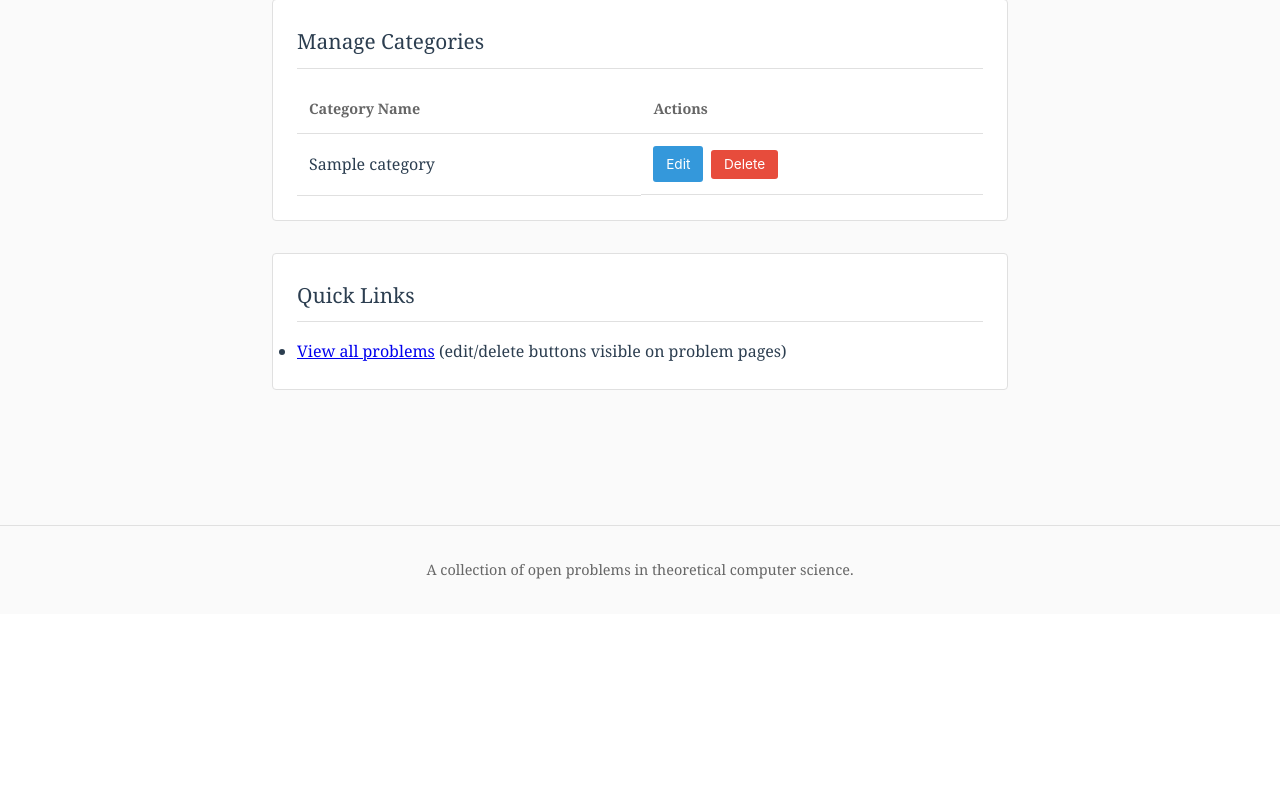
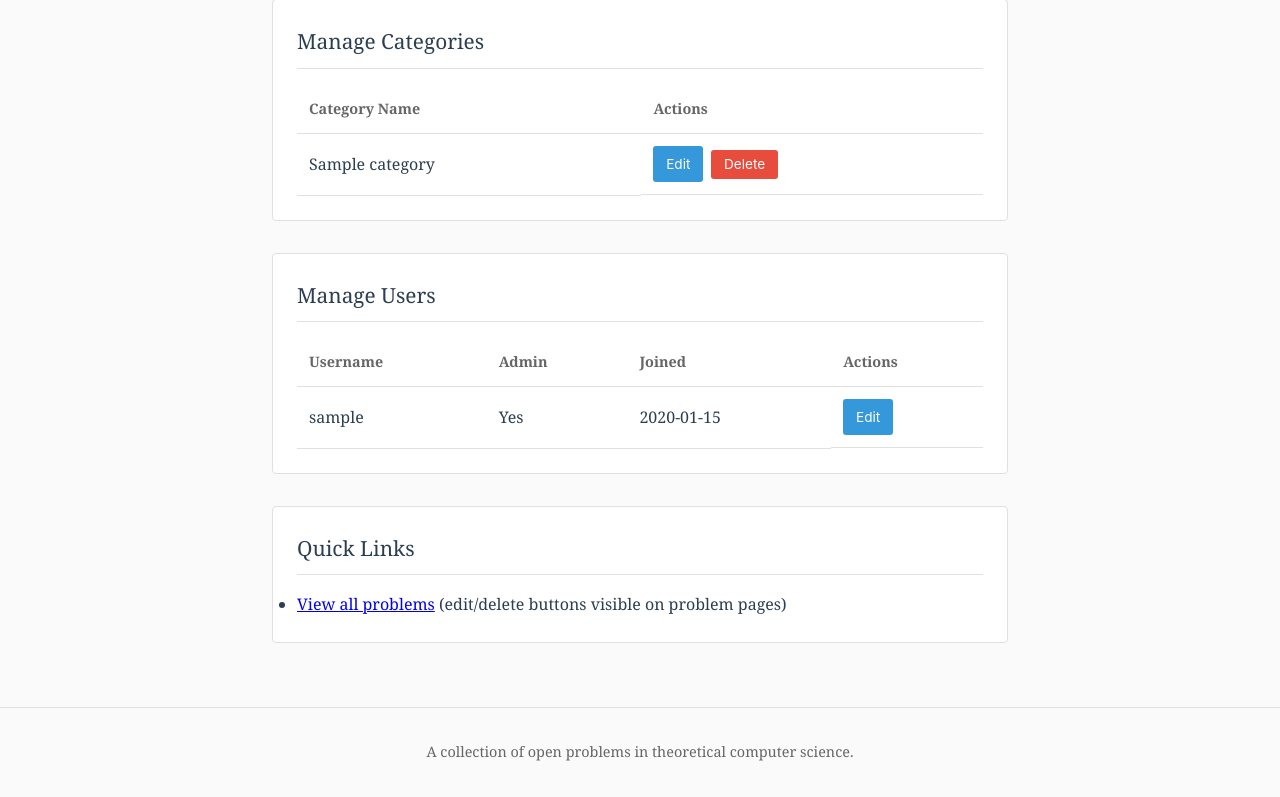
Before and after one commit to marwahaha/tcsopenproblems, a Flask app: page /admin in a window 1280 px wide. Shown: the part 186-983 px from the top of the page. Before the commit the page ends 765 px from the top, so only its background shows below. Run offline with Flask 3, Linux system fonts and the light colour scheme; the visitor is signed in with stand-in values (Sample User, id 1); tables that the repository leaves empty hold one stand-in row (values such as "Sample post").

Commit message:
Add README and user management features
- Add README with installation and running instructions
- Add user approval system (new users require admin approval)
- Add admin user management (list users, edit username/password)
- Add pending approvals section to admin dashboard

Co-Authored-By: Claude Opus 4.5 <noreply@anthropic.com>

```diff
--- a/app.py
+++ b/app.py
@@ -47,6 +47,7 @@ def init_db():
             username TEXT UNIQUE NOT NULL,
             password_hash TEXT NOT NULL,
             is_admin INTEGER DEFAULT 0,
+            is_approved INTEGER DEFAULT 0,
             created_at TIMESTAMP DEFAULT CURRENT_TIMESTAMP
         );
 
@@ -107,6 +108,16 @@ def init_db():
     # Add is_admin column if it doesn't exist (for existing databases)
     try:
         conn.execute('ALTER TABLE users ADD COLUMN is_admin INTEGER DEFAULT 0')
+        conn.commit()
+    except sqlite3.OperationalError:
+        pass  # Column already exists
+
+    # Add is_approved column if it doesn't exist (for existing databases)
+    try:
+        conn.execute('ALTER TABLE users ADD COLUMN is_approved INTEGER DEFAULT 0')
+        conn.commit()
+        # Auto-approve existing users
+        conn.execute('UPDATE users SET is_approved = 1 WHERE is_approved = 0')
         conn.commit()
     except sqlite3.OperationalError:
         pass  # Column already exists
@@ -187,7 +198,8 @@ def inject_user():
     user = get_current_user()
     return {
         'current_user': user,
-        'is_admin': user['is_admin'] if user else False
+        'is_admin': user['is_admin'] if user else False,
+        'is_approved': user['is_approved'] if user else False
     }
 
 def login_required(f):
@@ -196,6 +208,19 @@ def login_required(f):
         if 'user_id' not in session:
             flash('Please log in to continue')
             return redirect(url_for('login'))
+        return f(*args, **kwargs)
+    return decorated
+
+def approved_required(f):
+    @wraps(f)
+    def decorated(*args, **kwargs):
+        if 'user_id' not in session:
+            flash('Please log in to continue')
+            return redirect(url_for('login'))
+        user = get_current_user()
+        if not user or not user['is_approved']:
+            flash('Your account is pending approval')
+            return redirect(url_for('index'))
         return f(*args, **kwargs)
     return decorated
 
@@ -240,7 +265,7 @@ def register():
         )
         conn.commit()
         conn.close()
-        flash('Account created! Please log in.')
+        flash('Account created! Please wait for admin approval before logging in.')
         return redirect(url_for('login'))
 
     return render_template('register.html')
@@ -397,7 +422,7 @@ def problem(id):
                          avg_ratings=avg_ratings, user_rating=user_rating)
 
 @app.route('/problem/<int:id>/vote', methods=['POST'])
-@login_required
+@approved_required
 def vote(id):
     conn = get_db()
     user_id = session['user_id']
@@ -414,7 +439,7 @@ def vote(id):
     return redirect(request.referrer or url_for('problem', id=id))
 
 @app.route('/problem/<int:id>/rate', methods=['POST'])
-@login_required
+@approved_required
 def rate(id):
     conn = get_db()
     user_id = session['user_id']
@@ -441,7 +466,7 @@ def rate(id):
     return redirect(url_for('problem', id=id))
 
 @app.route('/submit', methods=['GET', 'POST'])
-@login_required
+@approved_required
 def submit():
     if request.method == 'POST':
         title = request.form['title'].strip()
@@ -467,7 +492,7 @@ def submit():
     return render_template('submit.html')
 
 @app.route('/problem/<int:id>/edit', methods=['GET', 'POST'])
-@login_required
+@approved_required
 def edit_problem(id):
     conn = get_db()
     problem = conn.execute('SELECT * FROM problems WHERE id = ?', (id,)).fetchone()
@@ -509,7 +534,7 @@ def edit_problem(id):
     return render_template('edit_problem.html', problem=problem, category_string=category_string)
 
 @app.route('/problem/<int:id>/comment', methods=['POST'])
-@login_required
+@approved_required
 def add_comment(id):
     content = request.form['content'].strip()
 
@@ -536,8 +561,10 @@ def about():
 def admin_dashboard():
     conn = get_db()
     categories = conn.execute('SELECT * FROM categories ORDER BY name').fetchall()
+    users = conn.execute('SELECT * FROM users WHERE is_approved = 1 ORDER BY created_at DESC').fetchall()
+    pending_users = conn.execute('SELECT * FROM users WHERE is_approved = 0 ORDER BY created_at ASC').fetchall()
     conn.close()
-    return render_template('admin/dashboard.html', categories=categories)
+    return render_template('admin/dashboard.html', categories=categories, users=users, pending_users=pending_users)
 
 @app.route('/admin/problem/<int:id>/edit', methods=['GET', 'POST'])
 @admin_required
@@ -679,6 +706,70 @@ def admin_delete_category(id):
     flash('Category deleted successfully')
     return redirect(url_for('admin_dashboard'))
 
+@app.route('/admin/user/<int:id>/approve', methods=['POST'])
+@admin_required
+def admin_approve_user(id):
+    conn = get_db()
+    conn.execute('UPDATE users SET is_approved = 1 WHERE id = ?', (id,))
+    conn.commit()
+    conn.close()
+    flash('User approved')
+    return redirect(url_for('admin_dashboard'))
+
+@app.route('/admin/user/<int:id>/reject', methods=['POST'])
+@admin_required
+def admin_reject_user(id):
+    conn = get_db()
+    # Delete the user entirely
+    conn.execute('DELETE FROM users WHERE id = ? AND is_approved = 0', (id,))
+    conn.commit()
+    conn.close()
+    flash('User rejected and removed')
+    return redirect(url_for('admin_dashboard'))
+
+@app.route('/admin/user/<int:id>/edit', methods=['GET', 'POST'])
+@admin_required
+def admin_edit_user(id):
+    conn = get_db()
+    user = conn.execute('SELECT * FROM users WHERE id = ?', (id,)).fetchone()
+    if not user:
+        conn.close()
+        flash('User not found')
+        return redirect(url_for('admin_dashboard'))
+
+    if request.method == 'POST':
+        username = request.form['username'].strip()
+        password = request.form.get('password', '').strip()
+
+        if not username:
+            flash('Username cannot be empty')
+            conn.close()
+            return render_template('admin/edit_user.html', user=user)
+
+        existing = conn.execute('SELECT id FROM users WHERE username = ? AND id != ?', (username, id)).fetchone()
+        if existing:
+            flash('Username already taken')
+            conn.close()
+            return render_template('admin/edit_user.html', user=user)
+
+        if password:
+            if len(password) < 4:
+                flash('Password must be at least 4 characters')
+                conn.close()
+                return render_template('admin/edit_user.html', user=user)
+            conn.execute('UPDATE users SET username = ?, password_hash = ? WHERE id = ?',
+                        (username, generate_password_hash(password), id))
+        else:
+            conn.execute('UPDATE users SET username = ? WHERE id = ?', (username, id))
+
+        conn.commit()
+        conn.close()
+        flash('User updated successfully')
+        return redirect(url_for('admin_dashboard'))
+
+    conn.close()
+    return render_template('admin/edit_user.html', user=user)
+
 if __name__ == '__main__':
     init_db()
     app.run(debug=True, port=5000)
--- a/static/style.css
+++ b/static/style.css
@@ -889,6 +889,14 @@ a.category:hover {
     background: #c0392b;
 }
 
+.btn-success {
+    background: #27ae60;
+}
+
+.btn-success:hover {
+    background: #1e8449;
+}
+
 .inline {
     display: inline;
 }
--- a/templates/admin/dashboard.html
+++ b/templates/admin/dashboard.html
@@ -5,6 +5,37 @@
 {% block content %}
 <div class="admin-page">
     <h1>Admin Dashboard</h1>
+
+    {% if pending_users %}
+    <section class="admin-section">
+        <h2>Pending Approvals</h2>
+        <table class="admin-table">
+            <thead>
+                <tr>
+                    <th>Username</th>
+                    <th>Requested</th>
+                    <th>Actions</th>
+                </tr>
+            </thead>
+            <tbody>
+                {% for user in pending_users %}
+                <tr>
+                    <td>{{ user.username }}</td>
+                    <td>{{ user.created_at[:10] if user.created_at else '' }}</td>
+                    <td class="actions">
+                        <form action="{{ url_for('admin_approve_user', id=user.id) }}" method="POST" class="inline">
+                            <button type="submit" class="btn-small btn-success">Approve</button>
+                        </form>
+                        <form action="{{ url_for('admin_reject_user', id=user.id) }}" method="POST" class="inline" onsubmit="return confirm('Reject and delete this user?');">
+                            <button type="submit" class="btn-small btn-danger">Reject</button>
+                        </form>
+                    </td>
+                </tr>
+                {% endfor %}
+            </tbody>
+        </table>
+    </section>
+    {% endif %}
 
     <section class="admin-section">
         <h2>Manage Categories</h2>
@@ -36,6 +67,36 @@
     </section>
 
     <section class="admin-section">
+        <h2>Manage Users</h2>
+        {% if users %}
+            <table class="admin-table">
+                <thead>
+                    <tr>
+                        <th>Username</th>
+                        <th>Admin</th>
+                        <th>Joined</th>
+                        <th>Actions</th>
+                    </tr>
+                </thead>
+                <tbody>
+                    {% for user in users %}
+                    <tr>
+                        <td>{{ user.username }}</td>
+                        <td>{{ 'Yes' if user.is_admin else 'No' }}</td>
+                        <td>{{ user.created_at[:10] if user.created_at else '' }}</td>
+                        <td class="actions">
+                            <a href="{{ url_for('admin_edit_user', id=user.id) }}" class="btn-small">Edit</a>
+                        </td>
+                    </tr>
+                    {% endfor %}
+                </tbody>
+            </table>
+        {% else %}
+            <p>No users yet.</p>
+        {% endif %}
+    </section>
+
+    <section class="admin-section">
         <h2>Quick Links</h2>
         <ul>
             <li><a href="{{ url_for('index') }}">View all problems</a> (edit/delete buttons visible on problem pages)</li>
```
Also changed, not shown: templates/admin/edit_user.html (added, +22 -0 lines), README.md (added).
